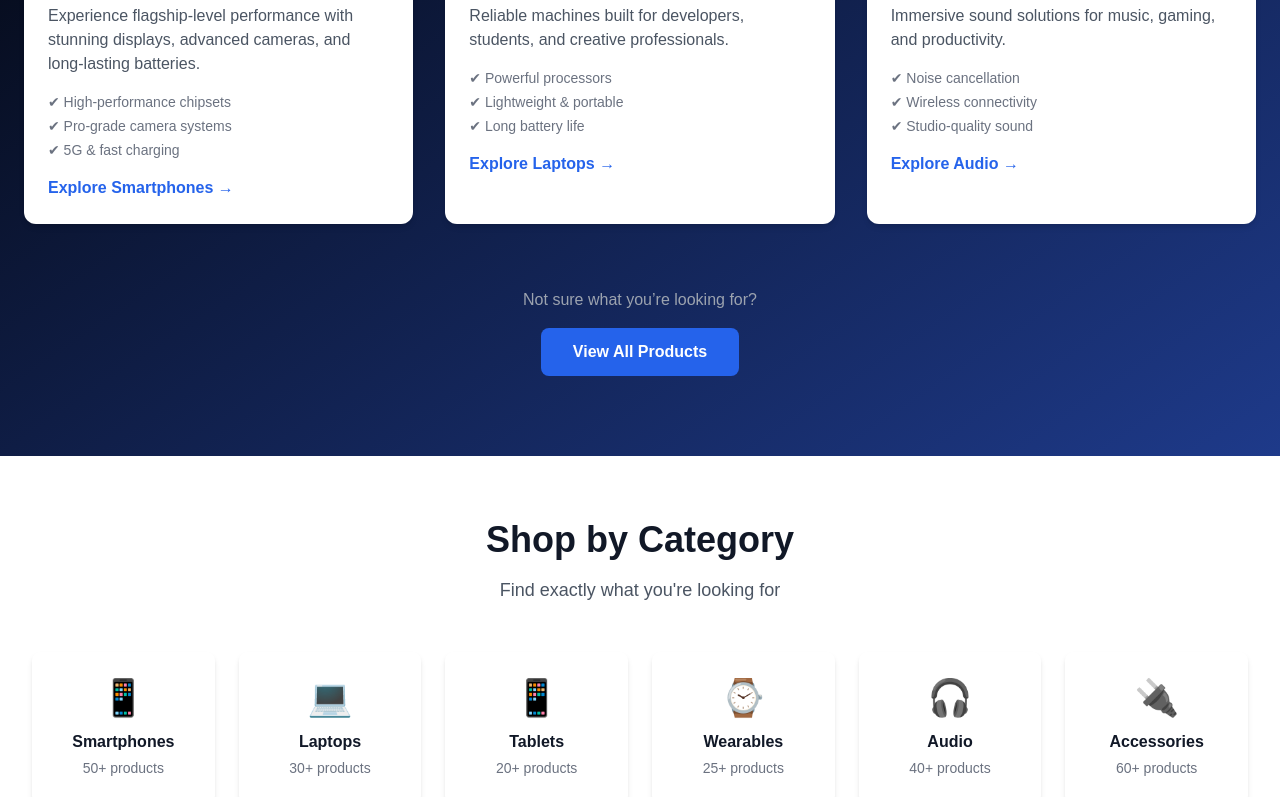
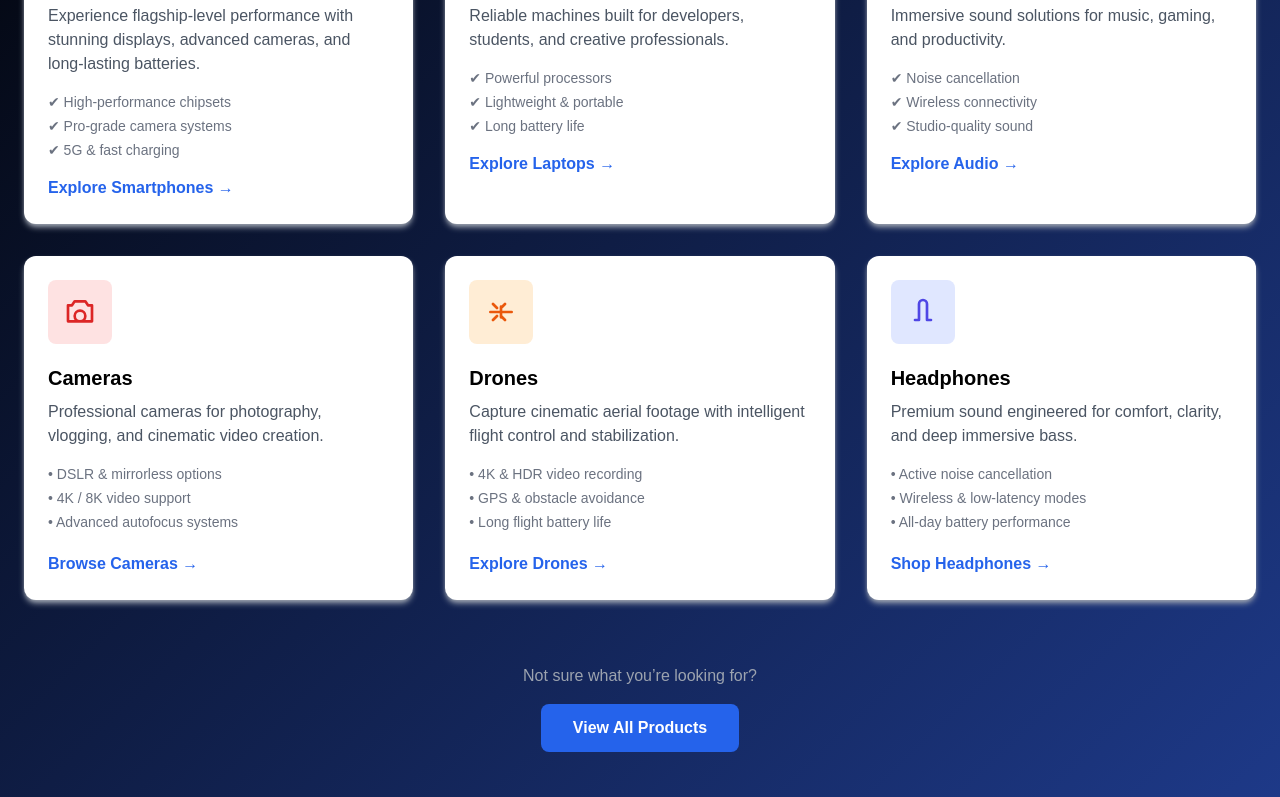
Before and after one commit to sayeduzzamansajid/Tech-Gear, a Next.js app: page / in a window 1280 px wide. Shown: the part 1184-1981 px from the top of the page. Built offline with nearby package versions, Linux system fonts and the light colour scheme.

Commit message:
All Done Featured Gadget Home page

```diff
--- a/components/sections/FeaturedGadgets.jsx
+++ b/components/sections/FeaturedGadgets.jsx
@@ -19,9 +19,9 @@ export default function FeaturedGadgets() {
         </div>
 
         {/* Cards */}
-        <div className="grid grid-cols-1 md:grid-cols-3 gap-8">
+        <div className="grid grid-cols-1 md:grid-cols-2 lg:grid-cols-3 gap-8">
           {/* Smartphones */}
-          <div className="bg-white rounded-xl shadow-md p-6 hover:shadow-xl transition">
+          <div className="bg-white rounded-xl shadow-md shadow-gray-400 p-6 hover:shadow-xl hover:-translate-y-1 transition">
             <div className="w-16 h-16 bg-blue-100 rounded-xl flex items-center justify-center mb-5">
               <svg
                 className="w-8 h-8 text-blue-600"
@@ -56,7 +56,7 @@ export default function FeaturedGadgets() {
           </div>
 
           {/* Laptops */}
-          <div className="bg-white rounded-xl shadow-md p-6 hover:shadow-xl transition">
+          <div className="bg-white rounded-xl shadow-md shadow-gray-400  p-6 hover:shadow-xl hover:-translate-y-1 transition">
             <div className="w-16 h-16 bg-purple-100 rounded-xl flex items-center justify-center mb-5">
               <svg
                 className="w-8 h-8 text-purple-600"
@@ -91,7 +91,7 @@ export default function FeaturedGadgets() {
           </div>
 
           {/* Audio Devices */}
-          <div className="bg-white rounded-xl shadow-md p-6 hover:shadow-xl transition">
+          <div className="bg-white rounded-xl shadow-md shadow-gray-400  p-6 hover:shadow-xl hover:-translate-y-1 transition">
             <div className="w-16 h-16 bg-green-100 rounded-xl flex items-center justify-center mb-5">
               <svg
                 className="w-8 h-8 text-green-600"
@@ -123,6 +123,82 @@ export default function FeaturedGadgets() {
               Explore Audio →
             </Link>
           </div>
+
+          {/* camera  */}
+          <div className="bg-white rounded-xl shadow-md shadow-gray-400  p-6 hover:shadow-xl hover:-translate-y-1 transition">
+            <div className="w-16 h-16 bg-red-100 rounded-lg flex items-center justify-center mb-5">
+              <svg className="w-8 h-8 text-red-600" fill="none" stroke="currentColor" viewBox="0 0 24 24">
+                <path strokeLinecap="round" strokeLinejoin="round" strokeWidth={2}
+                  d="M3 7h3l2-3h8l2 3h3v12H3V7zM12 11a4 4 0 100 8 4 4 0 000-8z" />
+              </svg>
+            </div>
+
+            <h3 className="text-xl font-semibold mb-2 text-black">Cameras</h3>
+            <p className="text-gray-600 mb-4">
+              Professional cameras for photography, vlogging, and cinematic video creation.
+            </p>
+
+            <ul className="text-sm text-gray-500 space-y-1 mb-5">
+              <li>• DSLR & mirrorless options</li>
+              <li>• 4K / 8K video support</li>
+              <li>• Advanced autofocus systems</li>
+            </ul>
+
+            <Link href="/items" className="font-semibold text-blue-600 hover:text-blue-700">
+              Browse Cameras →
+            </Link>
+          </div>
+
+          {/* Drone  */}
+          <div className="bg-white rounded-xl shadow-md shadow-gray-400  p-6 hover:shadow-xl hover:-translate-y-1 transition">
+            <div className="w-16 h-16 bg-orange-100 rounded-lg flex items-center justify-center mb-5">
+              <svg className="w-8 h-8 text-orange-600" fill="none" stroke="currentColor" viewBox="0 0 24 24">
+                <path strokeLinecap="round" strokeLinejoin="round" strokeWidth={2}
+                  d="M12 8v8m-4-4h8M4 12h4m8 0h4M6 6l3 3m6-3l-3 3m0 6l3 3m-6-3l-3 3" />
+              </svg>
+            </div>
+
+            <h3 className="text-xl font-semibold mb-2 text-black">Drones</h3>
+            <p className="text-gray-600 mb-4">
+              Capture cinematic aerial footage with intelligent flight control and stabilization.
+            </p>
+
+            <ul className="text-sm text-gray-500 space-y-1 mb-5">
+              <li>• 4K & HDR video recording</li>
+              <li>• GPS & obstacle avoidance</li>
+              <li>• Long flight battery life</li>
+            </ul>
+
+            <Link href="/items" className="font-semibold text-blue-600 hover:text-blue-700">
+              Explore Drones →
+            </Link>
+          </div>
+
+          {/* Headphones  */}
+          <div className="bg-white rounded-xl shadow-md shadow-gray-400  p-6 hover:shadow-xl hover:-translate-y-1 transition">
+            <div className="w-16 h-16 bg-indigo-100 rounded-lg flex items-center justify-center mb-5">
+              <svg className="w-8 h-8 text-indigo-600" fill="none" stroke="currentColor" viewBox="0 0 24 24">
+                <path strokeLinecap="round" strokeLinejoin="round" strokeWidth={2}
+                  d="M9 18V6a3 3 0 016 0v12M6 18h3M15 18h3" />
+              </svg>
+            </div>
+
+            <h3 className="text-xl font-semibold mb-2 text-black">Headphones</h3>
+            <p className="text-gray-600 mb-4">
+              Premium sound engineered for comfort, clarity, and deep immersive bass.
+            </p>
+
+            <ul className="text-sm text-gray-500 space-y-1 mb-5">
+              <li>• Active noise cancellation</li>
+              <li>• Wireless & low-latency modes</li>
+              <li>• All-day battery performance</li>
+            </ul>
+
+            <Link href="/items" className="font-semibold text-blue-600 hover:text-blue-700">
+              Shop Headphones →
+            </Link>
+          </div>
+
         </div>
 
         {/* Bottom CTA */}
```
